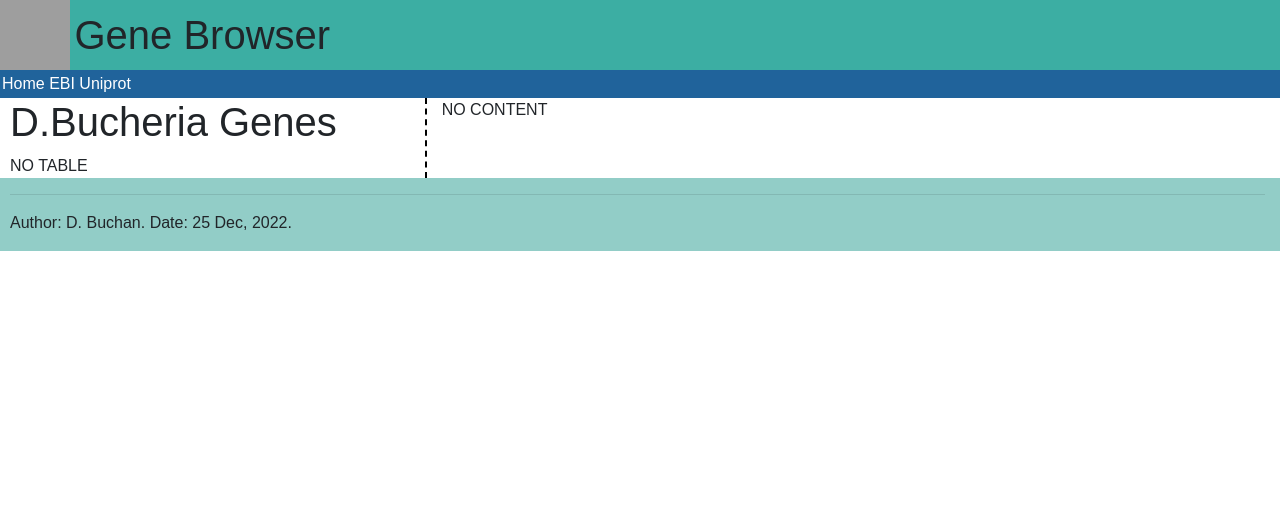
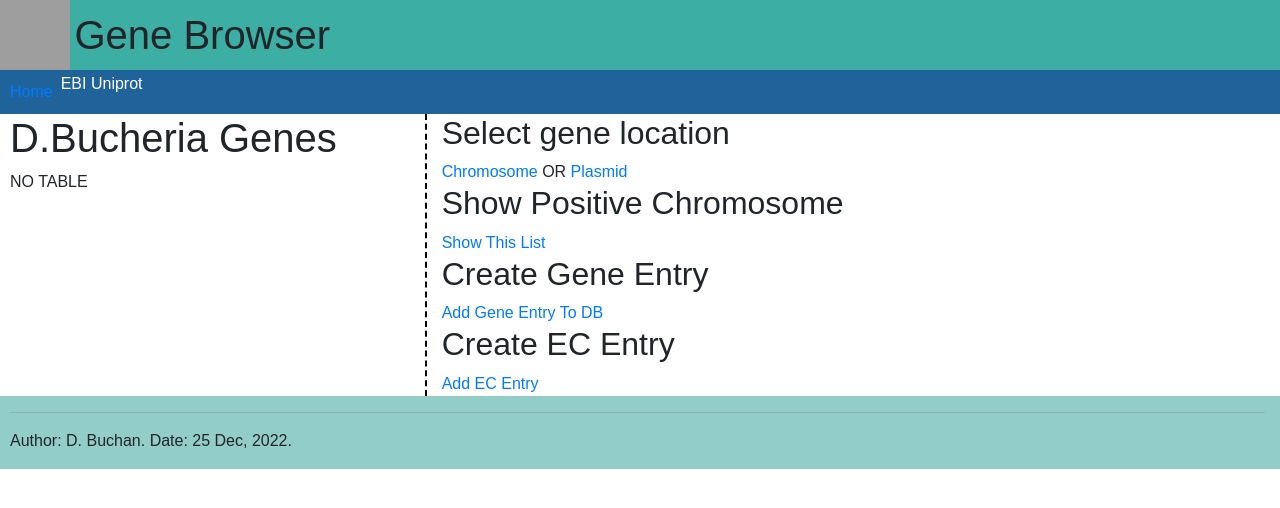
Before and after one commit to Irkesh/bioweb, a Django app: page /app/ in a window 1280 px wide. Shown: the top 508 px of the page. Run offline with Django 3.2, Linux system fonts and the light colour scheme; data that the repository does not hold is empty; some libraries are stand-ins or nearby versions; grey boxes are pictures that could not be loaded.

Commit message:
refactoring into single page applicatio; use /app

```diff
--- a/genedata/static/js/spa.js
+++ b/genedata/static/js/spa.js
@@ -0,0 +1,131 @@
+function buildRow(key, value) {
+    var tr = document.createElement("tr"); //create a table row
+    var td = document.createElement("td"); //crate a cell for the key
+    td.textContent = key+":";              //add the key text
+    tr.appendChild(td);                    //then append it to the row
+    td = document.createElement("td");     //crete a cell for the value
+    td.textContent = value;                // add the vakue text
+    tr.appendChild(td);                    //append value cell to the row
+    return(tr);                            //return the row - inside showGeneData() it wil be appended to the table
+   }
+
+
+function showGeneData(id) {
+    console.log("Retrieving Gene: "+id);
+    var request = new XMLHttpRequest();
+    var url = "/api/gene/"+id;
+    request.onreadystatechange = function(){
+        if (this.readyState == 4 && (this.status >= 200 && this.status < 400)) {
+            var data = JSON.parse(this.responseText);
+            var dynamic_div = document.getElementById("dynamic_content");
+            dynamic_div.innerHTML = '';
+            var h1 = document.createElement("h1");
+            h1.textContent = data.gene_id;
+            dynamic_div.appendChild(h1);
+            var new_table = document.createElement("table");
+            var th_row = document.createElement("tr");
+            var th = document.createElement("th");
+            th.textContent = "Key";
+            th_row.appendChild(th);
+            th = document.createElement("th");
+            th.textContent = "Value";
+            th_row.appendChild(th);
+            new_table.appendChild(th_row);
+            new_table.appendChild(buildRow("Entity", data.entity));  //we build a row for each key-value pair that came from the db
+            new_table.appendChild(buildRow("Start", data.start));
+            new_table.appendChild(buildRow("Stop", data.stop));
+            new_table.appendChild(buildRow("Sense", data.sense));
+            new_table.appendChild(buildRow("Start Codon", data.start_codon));
+            new_table.appendChild(buildRow("EC Name", data.ec.ec_name));
+            new_table.appendChild(buildRow("Sequencing Factory", data.sequencing.sequencing_factory));
+            new_table.appendChild(buildRow("Factory Location", data.sequencing.factory_location));
+
+            dynamic_div.appendChild(new_table);
+
+
+            //part of the code that allowws to update or delete gene
+            var a = document.createElement("a");
+            a.setAttribute('href', 'javascript:void(0);');
+            a.setAttribute('onClick', 'updateGeneData('+id+');');
+            a.textContent = "UPDATE RECORD";
+            dynamic_div.appendChild(a);
+            dynamic_div.appendChild(document.createElement("br"));
+            a = document.createElement("a");
+            a.setAttribute('href', 'javascript:void(0);');
+            a.setAttribute('onClick', 'deleteGeneData('+id+');');
+            a.textContent = "DELETE RECORD";
+            dynamic_div.appendChild(a);
+
+
+        }
+        else if (this.status > 400 || (this.status > 0 && this.status < 200)) {
+            console.log("Gene Record Request Failed: "+id+" "+this.status);
+        }
+    };
+    request.open("GET", url, true);
+    request.send();
+   }
+
+function writeGeneMenu() {
+    console.log("Retrieving Gene List");
+    var request = new XMLHttpRequest();
+    var url = "/api/genes_list";
+    request.onreadystatechange = function() {
+        if (this.readyState == 4 && (this.status >= 200 && this.status < 400)){
+            //console.log(this.responseText);
+            var data = JSON.parse(this.responseText);
+            console.log(data);
+            var gene_table_div = document.getElementById("gene_table");
+            gene_table_div.innerHTML = '';
+            var new_table = document.createElement("table");
+            var th_row = document.createElement("tr");
+            var th = document.createElement("th");
+            th.textContent = "Gene ID"; //content at the top of our tabe
+            th_row.appendChild(th);
+            new_table.appendChild(th_row);
+            data.forEach(function(gene){
+                var a = document.createElement("a");
+                a.setAttribute('href', 'javascript:void(0);');
+                a.setAttribute('onClick', 'showGeneData('+gene.id+');');
+                a.textContent = gene.gene_id;
+                var td = document.createElement("td");
+                var tr = document.createElement("tr");
+                td.appendChild(a);
+                tr.appendChild(td);
+                new_table.appendChild(tr);
+               });
+            gene_table_div.appendChild(new_table);
+
+        }
+        else if (this.status > 400 || (this.status > 0 && this.status < 200)){
+            console.log("Gene List Request Failed: "+this.status);
+        }
+    };
+    request.open("GET", url, true);
+    request.send();
+}
+
+function writeInitialContent() {
+    console.log("Writing main content");
+    var contentHTML = "<h2>Select gene location</h2>\n";
+    contentHTML += "<a href=\"/list/Chromosome\">Chromosome</a> OR <a href=\"/list/Plasmid\">Plasmid</a>\n";
+    contentHTML += "<h2>Show Positive Chromosome</h2>\n";
+    contentHTML += "<a href=\"/poslist/\">Show This List</a>\n";
+    contentHTML += "<br />\n";
+    contentHTML += "<h2>Create Gene Entry</h2>\n";
+    contentHTML += "<a href=\"/create_gene/\">Add Gene Entry To DB</a>\n";
+    contentHTML += "<br />\n";
+    contentHTML += "<h2>Create EC Entry</h2>\n";
+    contentHTML += "<a href=\"/create_ec/\">Add EC Entry</a>\n";
+    contentHTML += "<br />\n";
+    //content_region is called via DOM using getElementId ()c function
+    content_region = document.getElementById("dynamic_content");
+    //insert into content region contentHTML created above
+    content_region.innerHTML = contentHTML;
+}
+
+function initialisePage() {
+    console.log("Page Initialised");
+    writeGeneMenu();
+    writeInitialContent();
+}
--- a/genedata/templates/genedata/SPA.html
+++ b/genedata/templates/genedata/SPA.html
@@ -1,4 +1,5 @@
 <!-- (built from header, title, base, footer) -->
+
 {% load bootstrap4 %}
 {% load my_tags %}
 
@@ -13,10 +14,12 @@
         {% bootstrap_javascript jquery='full' %}
         <!-- we keep our stylesheets loading last -->
         <link rel="stylesheet" type="text/css" href="../static/css/genedata.css">
-        <script scr="../static/js/spa.js"></script>
+        <link rel="text/javascript" type="text/javascript" href="../static/js/spa.js">
+        <link rel="shortcut icon" href="#">
+        <script src="../static/js/spa.js"> </script>
     </head>
-<body>
-
+<!-- javascript even handler onload - laod this chunck of Javascript when the page is finished loading-->
+<body onload="initialisePage()">
         <nav class="navbar navbar-expand-md sticky-top flex-column">
             <div class="w-100 d-flex">
                 <div class="navbar-header" id="header">
@@ -26,16 +29,14 @@
             </div>
             <div class="w-100 d-flex">
                 <ul  class="navbar-nav mr-auto" id="navigation">
-                    <li class="nav-item active"><a class="nav_link" href="/">Home&nbsp; </a></li>
+                    <li class="nav-item active"><a class="nav-link" href="javascript:void(0);" onClick="writeInitialContent()">Home</a></li>
                     <li class="nav-item active"><a class="nav_link" href="https://www.ebi.ac.uk/">EBI&nbsp; </a></li>
                     <li class="nav-item active"><a class="nav_link" href="https://www.uniprot.org/">Uniprot&nbsp; </a></li>
                 </ul>
             </div>
         </nav>
-
     <div class="container-fluid">
         <div class="row">
-
             <div class="col-sm-4" id ="gene_list" >
                 <h1>D.Bucheria Genes</h1>
                 <div id = "gene_table"> NO TABLE</div>
```
Also changed, not shown: bioweb/settings.py (+7 -0 lines). Lines whose indentation alone changed are shown as unchanged.
